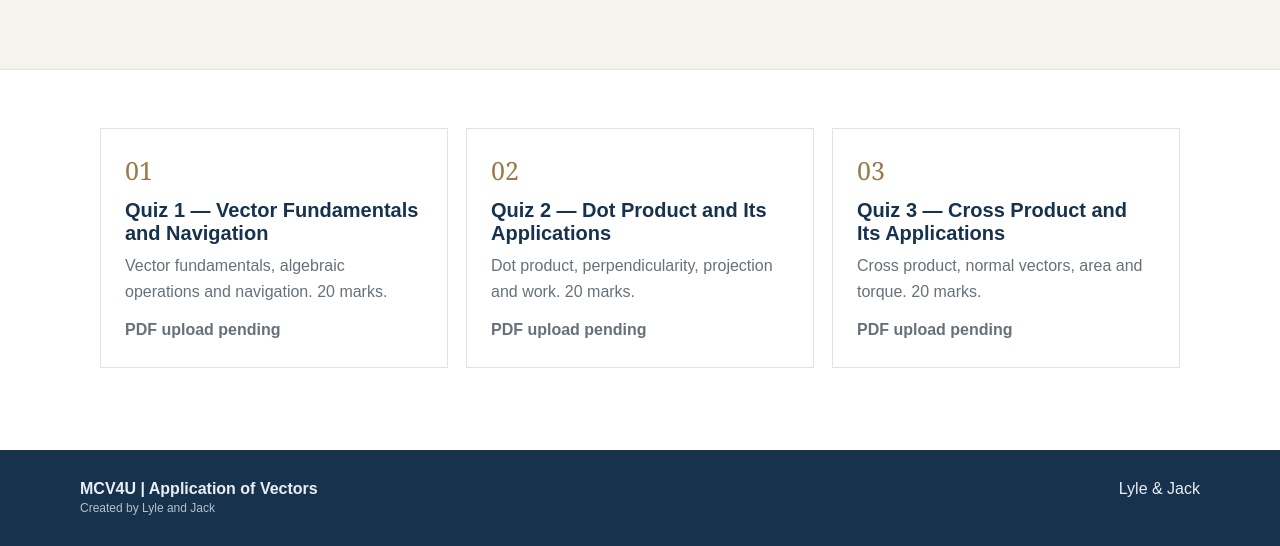
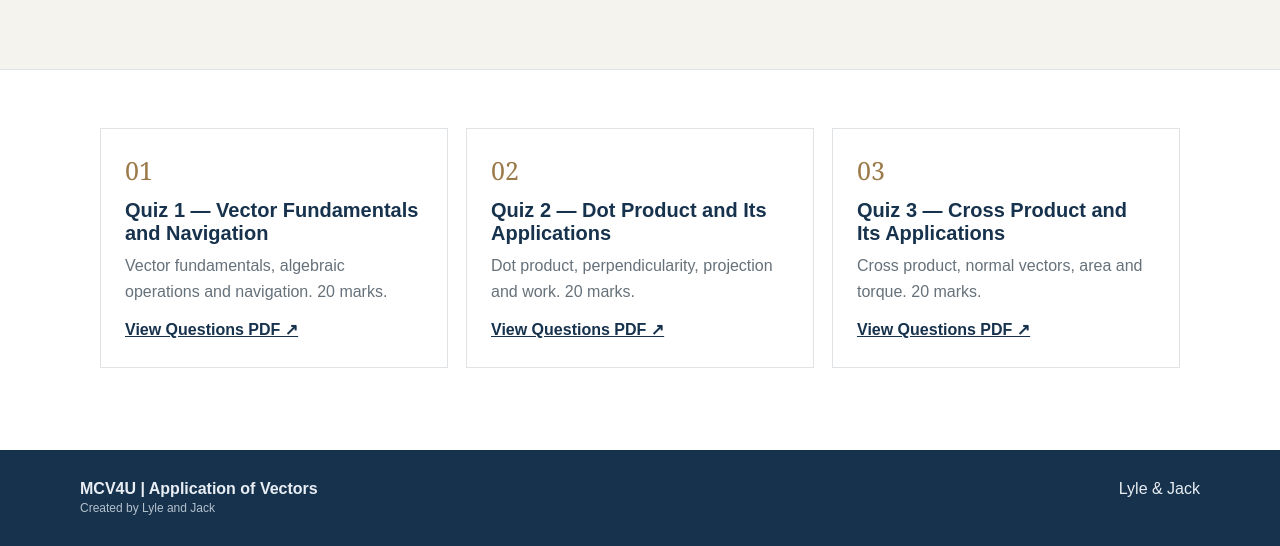
Before and after one commit to lyle18520499618-sudo/mcv4u-vectors, a plain HTML site: page assessments.html in a window 1280 px wide. Shown: the part 312-858 px from the top of the page. Drawn offline with Linux system fonts and the light colour scheme; no server answers.

Commit message:
Upload MCV4U homework, quiz, and final test PDFs

```diff
--- a/assessments.html
+++ b/assessments.html
@@ -318,22 +318,6 @@ footer{
   </div>
 </footer>
 
-<script>
-document.querySelectorAll('a[data-pdf]').forEach(async function(link) {
-  try {
-    const response = await fetch(link.getAttribute('href'), {method:'HEAD'});
-    if (!response.ok) throw new Error('PDF not uploaded');
-  } catch (error) {
-    link.removeAttribute('href');
-    link.removeAttribute('target');
-    link.removeAttribute('rel');
-    link.textContent = 'PDF upload pending';
-    link.style.color = 'var(--muted)';
-    link.style.textDecoration = 'none';
-    link.setAttribute('aria-disabled', 'true');
-  }
-});
-</script>
 
 </body>
 </html>
```
Also changed, not shown: final.html (+0 -16 lines), homework.html (+0 -16 lines), solutions.html (+0 -16 lines), 16 other files.
